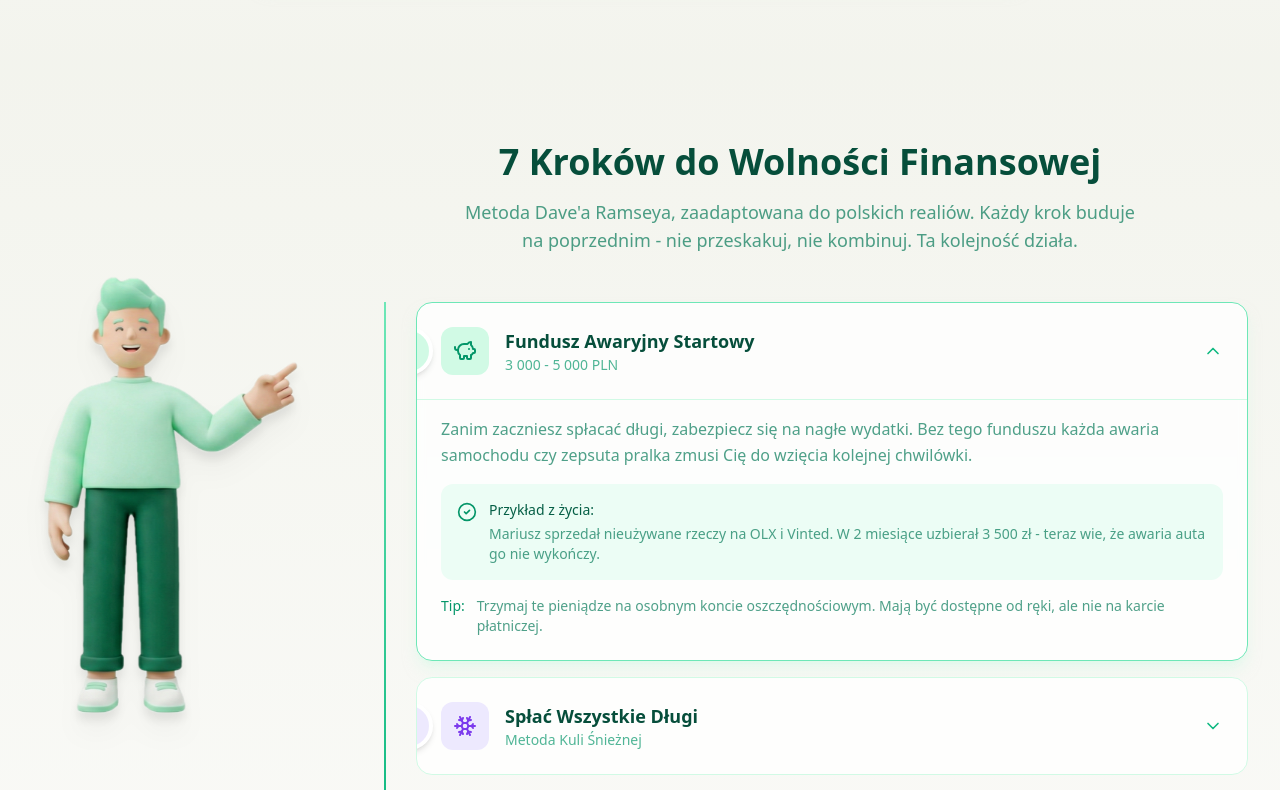
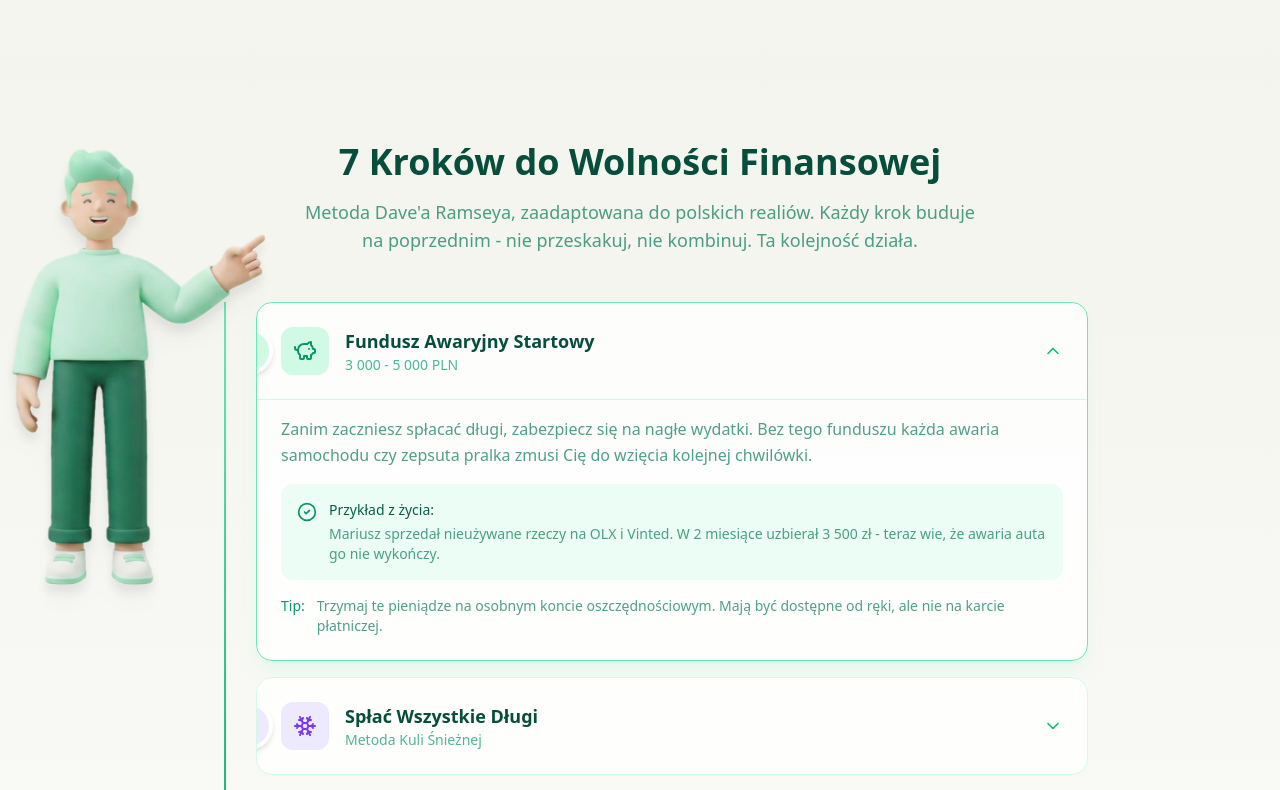
Before and after one commit to elcukro/home-budget, a Next.js app in the folder frontend/: page / in a window 1280 px wide. Shown: the part 3200-3990 px from the top of the page. Built offline with nearby package versions, Linux system fonts and the light colour scheme; no server answers.

Commit message:
style: keep 7 steps section centered with overlapping character

```diff
--- a/frontend/src/components/landing/BabyStepsExplainer.tsx
+++ b/frontend/src/components/landing/BabyStepsExplainer.tsx
@@ -101,11 +101,9 @@ export default function BabyStepsExplainer() {
 
   return (
     <section className="py-20 bg-gradient-to-b from-emerald-50/30 to-white overflow-hidden">
-      <div className="max-w-7xl mx-auto px-4 sm:px-6 lg:px-8">
-        {/* Main layout with floating character */}
-        <div className="relative flex">
-          {/* Floating character - sticky on left side */}
-          <div className="hidden xl:block w-80 flex-shrink-0">
+      <div className="max-w-7xl mx-auto px-4 sm:px-6 lg:px-8 relative">
+        {/* Floating character - absolute positioned, overlapping content */}
+        <div className="hidden xl:block absolute left-0 top-0 z-10 pointer-events-none">
           <div className="sticky top-32">
             <div className="animate-float-character">
               <Image
@@ -113,14 +111,14 @@ export default function BabyStepsExplainer() {
                 alt="Postać wskazująca na 7 kroków"
                 width={400}
                 height={570}
-                  className="w-auto h-[450px] drop-shadow-xl"
+                className="w-auto h-[450px] drop-shadow-xl opacity-90"
               />
             </div>
           </div>
         </div>
 
-          {/* Content */}
-          <div className="flex-1 max-w-4xl mx-auto">
+        {/* Content - centered as before */}
+        <div className="max-w-4xl mx-auto">
             {/* Header */}
             <div className="text-center mb-12">
               <h2 className="text-3xl sm:text-4xl font-bold text-emerald-900 mb-4">
@@ -243,7 +241,6 @@ export default function BabyStepsExplainer() {
             <TaxDisclaimer variant="compact" className="mt-12" />
           </div>
       </div>
-      </div>
 
       {/* CSS for floating animation */}
       <style jsx global>{`
```
Lines whose indentation alone changed are shown as unchanged.
